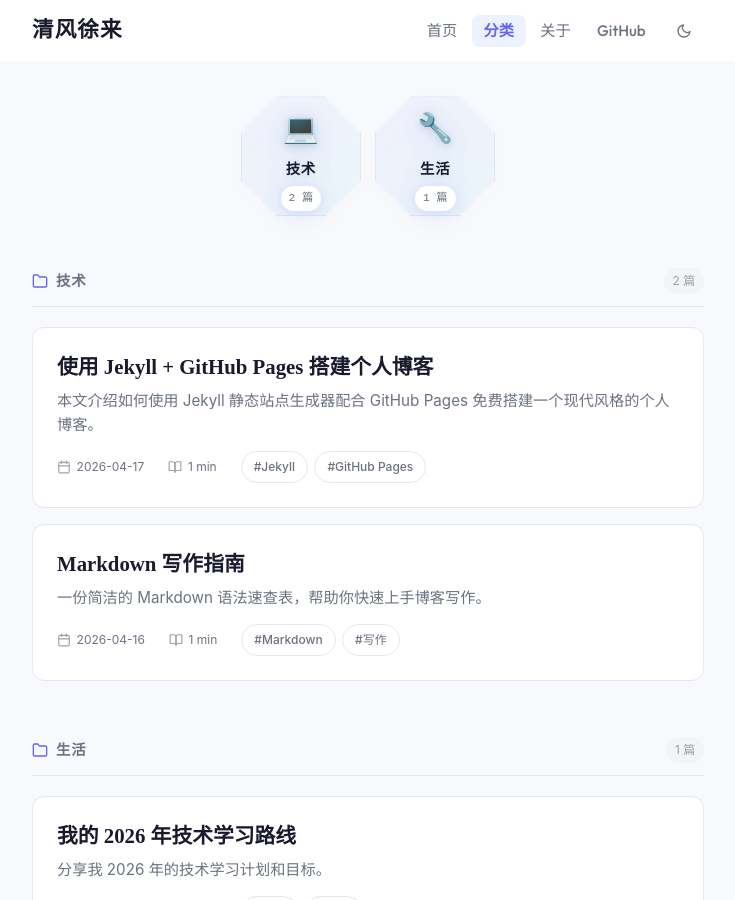
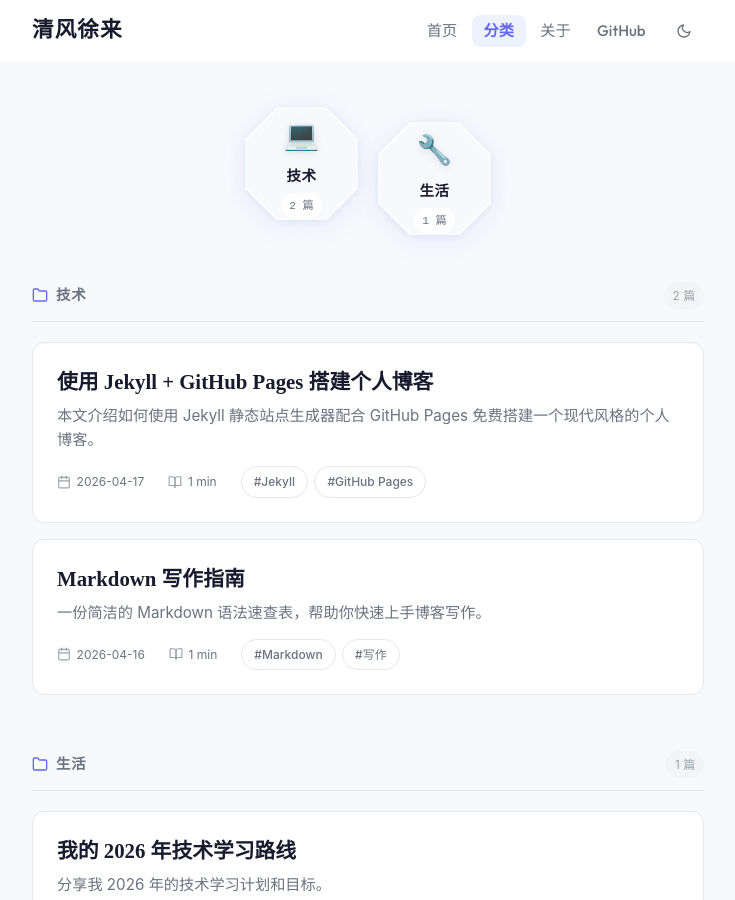
Before and after one commit to Asilencer/asilencer.github.io, a Jekyll site: the page built from categories.html, in a window 1280 px wide and 900 px high. Shown: the whole window, without its empty margins (272-1007 px from the left). Built offline with Jekyll 4.4.1, drawn with Linux system fonts in a browser that asks for light colours; some web fonts are replaced.

Commit message:
style: optimize octagon shape and interlocking layout for categories

```diff
--- a/assets/css/style.css
+++ b/assets/css/style.css
@@ -1005,35 +1005,45 @@ img { max-width: 100%; height: auto; }
   margin: 3rem 0;
 }
 
-/* ===== Categories Archive Page ===== */
+/* Nested Octagon Grid Layout (Interlocking) */
 .categories-grid {
   display: flex;
   flex-wrap: wrap;
   justify-content: center;
   gap: 0.5rem;
-  margin-top: 2rem;
-  margin-bottom: 3rem;
-  max-width: 750px;
+  margin-top: 2.5rem;
+  margin-bottom: 3.5rem;
+  max-width: 800px;
   margin-left: auto;
   margin-right: auto;
 }
 
 .category-card-wrapper {
-  width: 120px;
-  height: 120px;
-  /* Apply shadow to the wrapper so it doesn't get clipped */
-  filter: drop-shadow(0 4px 10px rgba(99, 102, 241, 0.15)) drop-shadow(0 1px 3px rgba(6, 182, 212, 0.1));
+  width: 125px;
+  height: 125px;
+  /* Tech glow shadow */
+  filter: drop-shadow(0 4px 12px rgba(99, 102, 241, 0.12)) drop-shadow(0 1px 3px rgba(6, 182, 212, 0.08));
   transition: all 0.4s cubic-bezier(0.175, 0.885, 0.32, 1.275);
-  margin: 0.2rem;
+  margin: 0;
+  position: relative;
 }
 
 [data-theme="dark"] .category-card-wrapper {
-  filter: drop-shadow(0 4px 10px rgba(99, 102, 241, 0.2)) drop-shadow(0 1px 3px rgba(6, 182, 212, 0.15));
+  filter: drop-shadow(0 4px 12px rgba(99, 102, 241, 0.25)) drop-shadow(0 1px 3px rgba(6, 182, 212, 0.15));
+}
+
+/* Nth-child logic to create interlocking pattern */
+.category-card-wrapper:nth-child(even) {
+  transform: translateY(15px);
 }
 
 .category-card-wrapper:hover {
   transform: translateY(-4px) scale(1.05);
-  filter: drop-shadow(0 8px 20px rgba(99, 102, 241, 0.3));
+  filter: drop-shadow(0 8px 25px rgba(99, 102, 241, 0.35));
+  z-index: 10;
+}
+.category-card-wrapper:nth-child(even):hover {
+  transform: translateY(11px) scale(1.05);
 }
 
 .category-card {
@@ -1043,39 +1053,42 @@ img { max-width: 100%; height: auto; }
   align-items: center;
   justify-content: center;
   padding: 0.5rem;
-  /* Match homepage gradient start/end/accent */
-  background: linear-gradient(135deg, rgba(99, 102, 241, 0.05), rgba(6, 182, 212, 0.05));
-  border: 1px solid rgba(99, 102, 241, 0.1);
+  background: var(--color-surface);
   text-decoration: none;
   transition: all 0.4s cubic-bezier(0.175, 0.885, 0.32, 1.275);
-  /* Regular Octagon Shape */
-  clip-path: polygon(30% 0%, 70% 0%, 100% 30%, 100% 70%, 70% 100%, 30% 100%, 0% 70%, 0% 30%);
+  /* Rounded Octagon Shape */
+  clip-path: polygon(
+    30% 5%, 70% 5%,
+    95% 30%, 95% 70%,
+    70% 95%, 30% 95%,
+    5% 70%, 5% 30%
+  );
   z-index: 1;
   width: 100%;
   height: 100%;
+  border: 1px solid rgba(99, 102, 241, 0.15);
+  /* Inner tech glow */
+  box-shadow: inset 0 0 20px rgba(99, 102, 241, 0.05);
 }
 
 .category-card::before {
   content: '';
   position: absolute;
-  top: -50%;
-  left: -50%;
-  width: 200%;
-  height: 200%;
-  background: linear-gradient(
-    45deg,
-    transparent 30%,
-    rgba(255, 255, 255, 0.1) 50%,
-    transparent 70%
+  inset: 1px;
+  background: var(--color-bg);
+  clip-path: polygon(
+    30% 5%, 70% 5%,
+    95% 30%, 95% 70%,
+    70% 95%, 30% 95%,
+    5% 70%, 5% 30%
   );
-  opacity: 0;
-  transition: opacity 0.3s ease;
   z-index: -1;
+  transition: all 0.3s ease;
 }
 
 .category-card-wrapper:hover .category-card::before {
-  opacity: 1;
-  animation: tagShine 3s ease-in-out infinite;
+  inset: 2px;
+  background: var(--color-surface);
 }
 
 [data-theme="dark"] .category-card {
```
